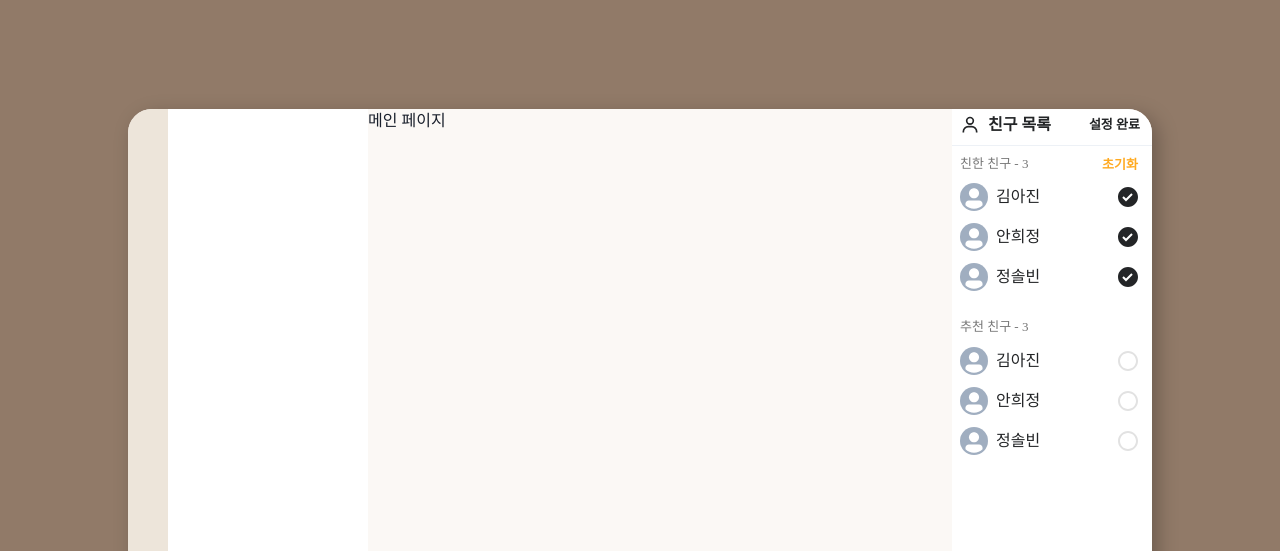
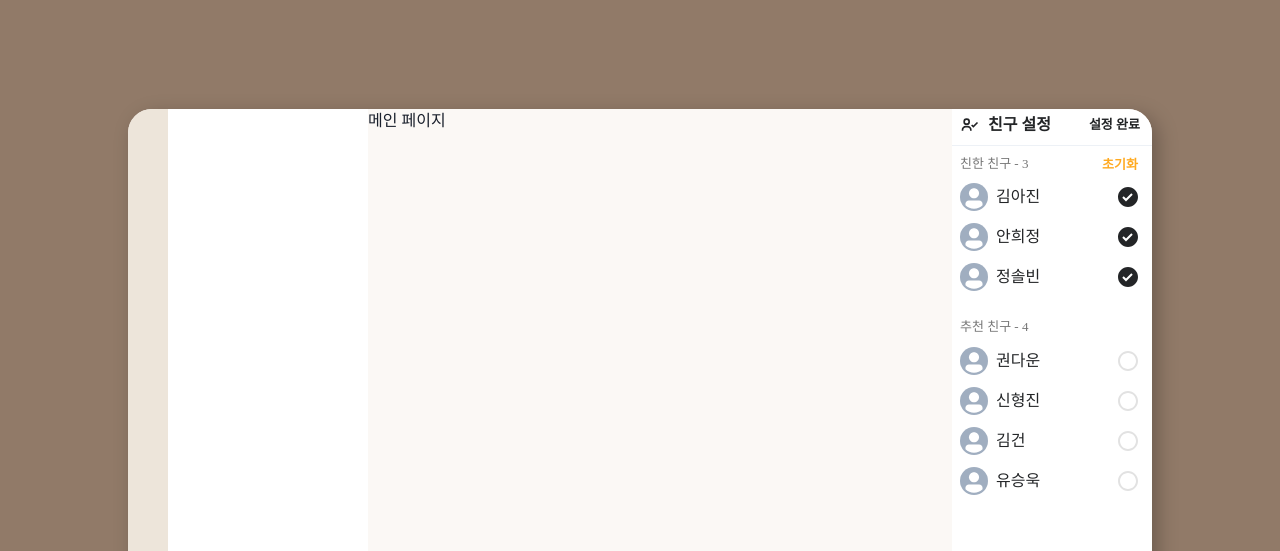
Before and after one commit to kakao-tech-campus-2nd-step3/Team6_FE, a React (Vite) app: page / in a window 1280 px wide. Both pictures are taken after a click on the element 1130 px from the left and 124 px from the top of the page. Shown: the top 551 px of the page. Built offline with nearby package versions, Linux system fonts and the light colour scheme; a web font is replaced by a local one.

Commit message:
Refactor(member): 친구 목록, 친구 설정 컴포넌트 재구성
- member section에서 member type 선택 후
- 친구 목록, 친구 설정 section 분리해 컴포넌트 구성

```diff
--- /dev/null
+++ b/src/components/features/Layout/MemberSection/FriendSection/FriendHeader/index.tsx
@@ -0,0 +1,25 @@
+import { BiHeart, BiUser } from 'react-icons/bi'
+
+import { Box, Flex, HStack, Text } from '@chakra-ui/react'
+
+import { useMemberTypeStore } from '@/stores/member-type'
+
+export const FriendHeader = () => {
+  const setMemberType = useMemberTypeStore((state) => state.setMemberType)
+
+  return (
+    <Flex alignItems="center" justifyContent="space-between" paddingRight={3}>
+      <HStack padding={2} paddingY={1}>
+        <BiUser size={20} />
+        <Text fontWeight={600}>친구 목록</Text>
+      </HStack>
+      <Box
+        color="black.600"
+        _hover={{ color: 'text', cursor: 'pointer' }}
+        onClick={() => setMemberType('KAKAO')}
+      >
+        <BiHeart size={20} />
+      </Box>
+    </Flex>
+  )
+}
--- /dev/null
+++ b/src/components/features/Layout/MemberSection/FriendSection/index.tsx
@@ -0,0 +1,35 @@
+import { Divider, Flex } from '@chakra-ui/react'
+
+import { FriendHeader } from './FriendHeader'
+import { FriendList } from './FriendList'
+
+export const FriendSection = () => {
+  return (
+    <Flex flexDirection="column" gap={1}>
+      <FriendHeader />
+      <Divider />
+      <FriendList friends={mockFriendList} />
+    </Flex>
+  )
+}
+
+const mockFriendList = [
+  {
+    friendId: 1,
+    name: '김아진',
+    imageUrl: '',
+    isFriend: true,
+  },
+  {
+    friendId: 2,
+    name: '안희정',
+    imageUrl: '',
+    isFriend: true,
+  },
+  {
+    friendId: 3,
+    name: '정솔빈',
+    imageUrl: '',
+    isFriend: true,
+  },
+]
--- a/src/components/features/Layout/MemberSection/MemberHeader/index.tsx
+++ /dev/null
@@ -1,38 +0,0 @@
-import { BiHeart, BiUser } from 'react-icons/bi'
-
-import { Box, Flex, HStack, Text } from '@chakra-ui/react'
-
-import { useMemberTypeStore } from '@/stores/member-type'
-
-export const MemberHeader = () => {
-  const memberType = useMemberTypeStore((state) => state.memberType)
-  const setMemberType = useMemberTypeStore((state) => state.setMemberType)
-
-  return (
-    <Flex alignItems="center" justifyContent="space-between" paddingRight={3}>
-      <HStack padding={2} paddingY={1}>
-        <BiUser size={20} />
-        <Text fontWeight={600}>친구 목록</Text>
-      </HStack>
-      {memberType === 'FRIEND' && (
-        <Box
-          color="black.600"
-          _hover={{ color: 'text', cursor: 'pointer' }}
-          onClick={() => setMemberType('ALL')}
-        >
-          <BiHeart size={20} />
-        </Box>
-      )}
-      {memberType === 'ALL' && (
-        <Box
-          _hover={{ color: 'black.800', cursor: 'pointer' }}
-          onClick={() => setMemberType('FRIEND')}
-        >
-          <Text fontSize="small" fontWeight="bold">
-            설정 완료
-          </Text>
-        </Box>
-      )}
-    </Flex>
-  )
-}
--- a/src/components/features/Layout/MemberSection/MemberList/index.tsx
+++ /dev/null
@@ -1,80 +0,0 @@
-import { BiCircle, BiSolidCheckCircle } from 'react-icons/bi'
-
-import { Avatar, Box, Button, Flex, HStack, Text } from '@chakra-ui/react'
-import { css } from '@emotion/react'
-
-import { Friend } from '@/types'
-
-interface MemberListProps {
-  friends: Friend[]
-}
-
-export const MemberList = ({ friends }: MemberListProps) => {
-  return (
-    <Flex
-      flexDirection="column"
-      paddingLeft={2}
-      paddingRight={3}
-      gap={4}
-      overflowY="scroll"
-      css={hideScrollbar}
-    >
-      <Flex flexDirection="column">
-        <Flex justifyContent="space-between" alignItems="center">
-          <Text fontSize="small" color="text_detail" paddingY={1}>
-            친한 친구 - {friends.length}
-          </Text>
-          <Button variant="link" fontSize="small" colorScheme="primary">
-            초기화
-          </Button>
-        </Flex>
-        <Flex flexDirection="column" width="full" maxHeight="30rem">
-          {friends.map((friend) => (
-            <Flex
-              key={friend.friendId}
-              alignItems="center"
-              justifyContent="space-between"
-            >
-              <HStack paddingY={1.5}>
-                <Avatar width={7} height={7} src={friend.imageUrl} />
-                <Text>{friend.name}</Text>
-              </HStack>
-              <Box _hover={{ color: 'black.800', cursor: 'pointer' }}>
-                <BiSolidCheckCircle size={24} />
-              </Box>
-            </Flex>
-          ))}
-        </Flex>
-      </Flex>
-      <Flex flexDirection="column">
-        <Text fontSize="small" color="text_detail" paddingY={1}>
-          추천 친구 - {friends.length}
-        </Text>
-        <Flex flexDirection="column" width="full" maxHeight="30rem">
-          {friends.map((friend) => (
-            <Flex
-              key={friend.friendId}
-              alignItems="center"
-              justifyContent="space-between"
-            >
-              <HStack paddingY={1.5}>
-                <Avatar width={7} height={7} src={friend.imageUrl} />
-                <Text>{friend.name}</Text>
-              </HStack>
-              <Box
-                color="black.300"
-                _hover={{ color: 'black.400', cursor: 'pointer' }}
-              >
-                <BiCircle size={24} />
-              </Box>
-            </Flex>
-          ))}
-        </Flex>
-      </Flex>
-    </Flex>
-  )
-}
-
-const hideScrollbar = css({
-  '&::-webkit-scrollbar': { display: 'none' },
-})
--- /dev/null
+++ b/src/components/features/Layout/MemberSection/SelectFriendSection/KakaoFriendList/KakaoFriendListItem/index.tsx
@@ -0,0 +1,45 @@
+import { BiCircle, BiSolidCheckCircle } from 'react-icons/bi'
+
+import { Avatar, Box, Flex, HStack, Text } from '@chakra-ui/react'
+
+import { Friend } from '@/types'
+
+interface KakaoFriendListItemProps {
+  friends: Friend[]
+  isFriend: boolean
+}
+
+export const KakaoFriendListItem = ({
+  friends,
+  isFriend,
+}: KakaoFriendListItemProps) => {
+  return (
+    <Flex flexDirection="column" width="full" maxHeight="30rem">
+      {friends.map((friend) => (
+        <Flex
+          key={friend.friendId}
+          alignItems="center"
+          justifyContent="space-between"
+        >
+          <HStack paddingY={1.5}>
+            <Avatar width={7} height={7} src={friend.imageUrl} />
+            <Text>{friend.name}</Text>
+          </HStack>
+          {isFriend && (
+            <Box _hover={{ color: 'black.800', cursor: 'pointer' }}>
+              <BiSolidCheckCircle size={24} />
+            </Box>
+          )}
+          {!isFriend && (
+            <Box
+              color="black.300"
+              _hover={{ color: 'black.400', cursor: 'pointer' }}
+            >
+              <BiCircle size={24} />
+            </Box>
+          )}
+        </Flex>
+      ))}
+    </Flex>
+  )
+}
--- /dev/null
+++ b/src/components/features/Layout/MemberSection/SelectFriendSection/KakaoFriendList/index.tsx
@@ -0,0 +1,48 @@
+import { Button, Flex, Text } from '@chakra-ui/react'
+import { css } from '@emotion/react'
+
+import { Friend } from '@/types'
+
+import { KakaoFriendListItem } from './KakaoFriendListItem'
+
+interface KakaoFriendListProps {
+  friends: Friend[]
+}
+
+export const KakaoFriendList = ({ friends }: KakaoFriendListProps) => {
+  const friendList = friends.filter((friend) => friend.isFriend)
+  const recommendList = friends.filter((friend) => !friend.isFriend)
+
+  return (
+    <Flex
+      flexDirection="column"
+      paddingLeft={2}
+      paddingRight={3}
+      gap={4}
+      overflowY="scroll"
+      css={hideScrollbar}
+    >
+      <Flex flexDirection="column">
+        <Flex justifyContent="space-between" alignItems="center">
+          <Text fontSize="small" color="text_detail" paddingY={1}>
+            친한 친구 - {friendList.length}
+          </Text>
+          <Button variant="link" fontSize="small" colorScheme="primary">
+            초기화
+          </Button>
+        </Flex>
+        <KakaoFriendListItem friends={friendList} isFriend />
+      </Flex>
+      <Flex flexDirection="column">
+        <Text fontSize="small" color="text_detail" paddingY={1}>
+          추천 친구 - {recommendList.length}
+        </Text>
+        <KakaoFriendListItem friends={recommendList} isFriend={false} />
+      </Flex>
+    </Flex>
+  )
+}
+
+const hideScrollbar = css({
+  '&::-webkit-scrollbar': { display: 'none' },
+})
--- /dev/null
+++ b/src/components/features/Layout/MemberSection/SelectFriendSection/SelectFriendHeader/index.tsx
@@ -0,0 +1,26 @@
+import { BiUserCheck } from 'react-icons/bi'
+
+import { Box, Flex, HStack, Text } from '@chakra-ui/react'
+
+import { useMemberTypeStore } from '@/stores/member-type'
+
+export const SelectFreindHeader = () => {
+  const setMemberType = useMemberTypeStore((state) => state.setMemberType)
+
+  return (
+    <Flex alignItems="center" justifyContent="space-between" paddingRight={3}>
+      <HStack padding={2} paddingY={1}>
+        <BiUserCheck size={20} />
+        <Text fontWeight={600}>친구 설정</Text>
+      </HStack>
+      <Box
+        _hover={{ color: 'black.800', cursor: 'pointer' }}
+        onClick={() => setMemberType('FRIEND')}
+      >
+        <Text fontSize="small" fontWeight="bold">
+          설정 완료
+        </Text>
+      </Box>
+    </Flex>
+  )
+}
--- /dev/null
+++ b/src/components/features/Layout/MemberSection/SelectFriendSection/index.tsx
@@ -0,0 +1,59 @@
+import { Divider, Flex } from '@chakra-ui/react'
+
+import { KakaoFriendList } from './KakaoFriendList'
+import { SelectFreindHeader } from './SelectFriendHeader'
+
+export const SelectFriendSection = () => {
+  return (
+    <Flex flexDirection="column" gap={1}>
+      <SelectFreindHeader />
+      <Divider />
+      <KakaoFriendList friends={mockFriendList} />
+    </Flex>
+  )
+}
+
+const mockFriendList = [
+  {
+    friendId: 1,
+    name: '김아진',
+    imageUrl: '',
+    isFriend: true,
+  },
+  {
+    friendId: 2,
+    name: '안희정',
+    imageUrl: '',
+    isFriend: true,
+  },
+  {
+    friendId: 3,
+    name: '정솔빈',
+    imageUrl: '',
+    isFriend: true,
+  },
+  {
+    friendId: 4,
+    name: '권다운',
+    imageUrl: '',
+    isFriend: false,
+  },
+  {
+    friendId: 5,
+    name: '신형진',
+    imageUrl: '',
+    isFriend: false,
+  },
+  {
+    friendId: 6,
+    name: '김건',
+    imageUrl: '',
+    isFriend: false,
+  },
+  {
+    friendId: 7,
+    name: '유승욱',
+    imageUrl: '',
+    isFriend: false,
+  },
+]
--- a/src/components/features/Layout/MemberSection/index.tsx
+++ b/src/components/features/Layout/MemberSection/index.tsx
@@ -1,43 +1,17 @@
-import { Box, Divider, Flex } from '@chakra-ui/react'
+import { Box } from '@chakra-ui/react'
 
 import { useMemberTypeStore } from '@/stores/member-type'
 
-import { FriendList } from './FriendList'
-import { MemberHeader } from './MemberHeader'
-import { MemberList } from './MemberList'
+import { FriendSection } from './FriendSection'
+import { SelectFriendSection } from './SelectFriendSection'
 
 export const MemberSection = () => {
   const memberType = useMemberTypeStore((state) => state.memberType)
 
   return (
     <Box background="white" width="200px" height="full" color="text">
-      <Flex flexDirection="column" gap={1}>
-        <MemberHeader />
-        <Divider />
-        {memberType === 'FRIEND' && <FriendList friends={mockMembersData} />}
-        {memberType === 'ALL' && <MemberList friends={mockMembersData} />}
-      </Flex>
+      {memberType === 'FRIEND' && <FriendSection />}
+      {memberType === 'KAKAO' && <SelectFriendSection />}
     </Box>
   )
 }
-
-const mockMembersData = [
-  {
-    friendId: 1,
-    name: '김아진',
-    imageUrl: '',
-    isFriend: true,
-  },
-  {
-    friendId: 2,
-    name: '안희정',
-    imageUrl: '',
-    isFriend: true,
-  },
-  {
-    friendId: 3,
-    name: '정솔빈',
-    imageUrl: '',
-    isFriend: true,
-  },
-]
--- a/src/stores/member-type.ts
+++ b/src/stores/member-type.ts
@@ -1,9 +1,9 @@
 import { create } from 'zustand'
-import { persist } from 'zustand/middleware'
+import { createJSONStorage, persist } from 'zustand/middleware'
 
 interface MemberTypeProps {
-  memberType: 'FRIEND' | 'ALL' | 'GROUP'
-  setMemberType: (memberType: 'FRIEND' | 'ALL' | 'GROUP') => void
+  memberType: 'FRIEND' | 'KAKAO' | 'GROUP'
+  setMemberType: (memberType: 'FRIEND' | 'KAKAO' | 'GROUP') => void
 }
 
 export const useMemberTypeStore = create(
@@ -16,6 +16,7 @@ export const useMemberTypeStore = create(
     }),
     {
       name: 'member-type',
+      storage: createJSONStorage(() => sessionStorage),
     }
   )
 )
```
Also changed, not shown: src/components/features/Layout/MemberSection/FriendSection/FriendList/index.tsx (renamed from src/components/features/Layout/MemberSection/FriendList/index.tsx).
